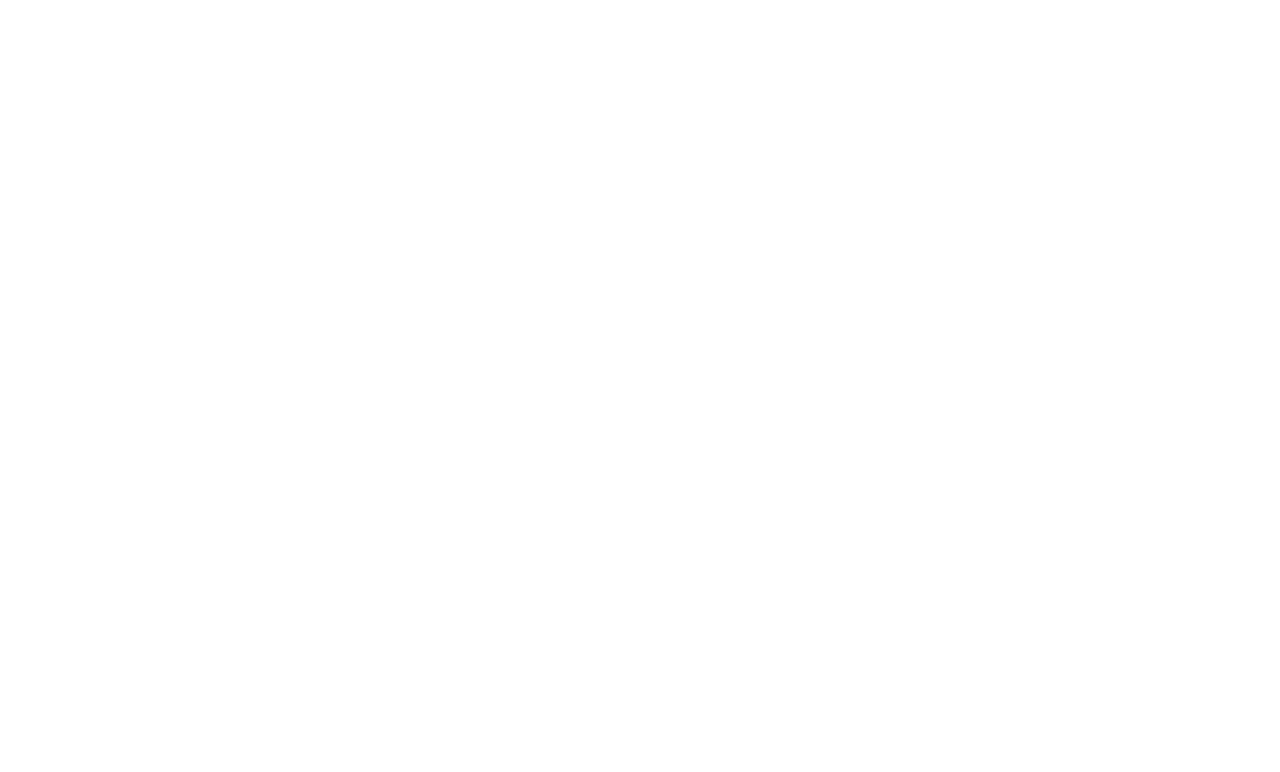
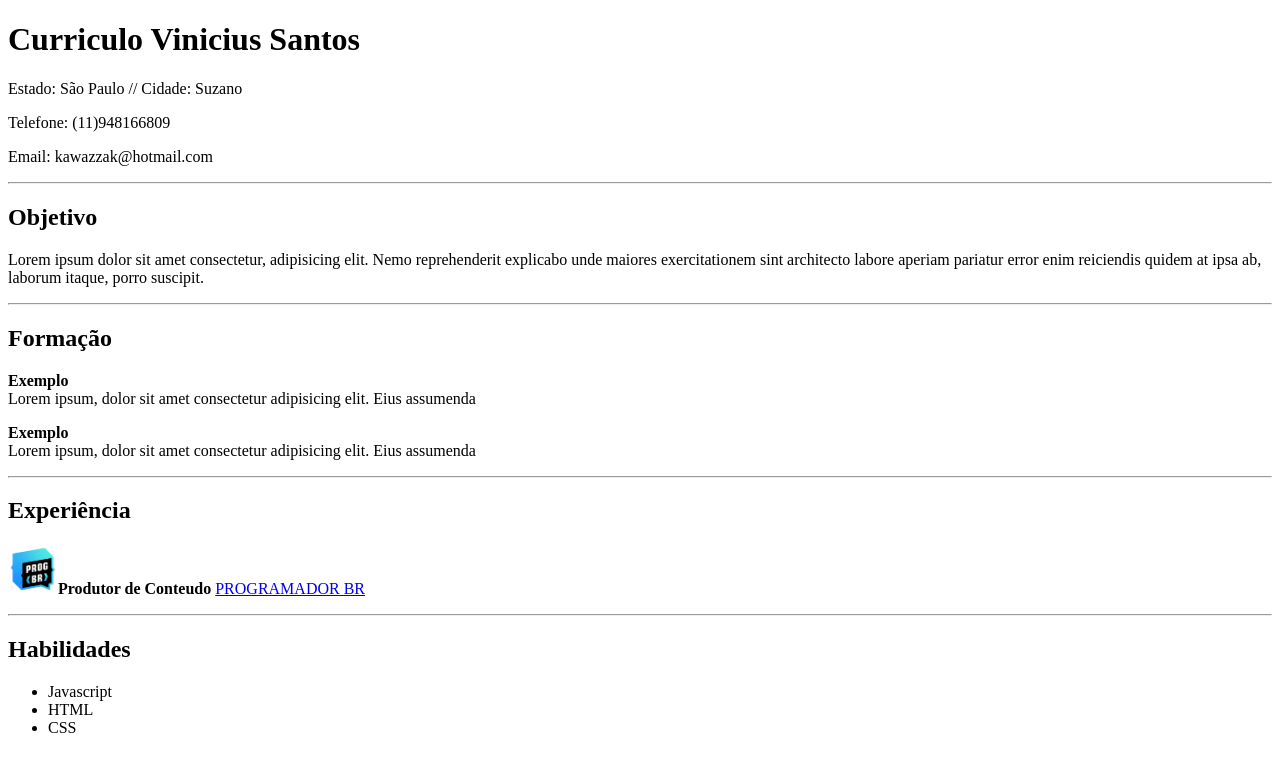
Before and after one commit to vinisantos1096/ProgramadorBR, a plain HTML site: page Desafio01/index.html in a window 1280 px wide. Drawn offline with Linux system fonts and the light colour scheme.

Commit message:
Criando desafio 01 de html proposto pelo curso

```diff
--- a/Desafio01/index.html
+++ b/Desafio01/index.html
@@ -6,6 +6,35 @@
     <title>Desafio de Curriculo</title>
 </head>
 <body>
+    <!--Dados Pessoais-->
+    <h1>Curriculo Vinicius Santos</h1>
+    <p>Estado: São Paulo // Cidade: Suzano</p>
+    <p>Telefone: (11)948166809</p>
+    <p>Email: kawazzak@hotmail.com</p>
+    <hr>
 
+    <!--Objetivos-->
+    <h2>Objetivo</h2>
+    <p>Lorem ipsum dolor sit amet consectetur, adipisicing elit. Nemo reprehenderit explicabo unde maiores exercitationem sint architecto labore aperiam pariatur error enim reiciendis quidem at ipsa ab, laborum itaque, porro suscipit.</p>
+    <hr>
+
+    <!--Formação-->
+    <h2>Formação</h2>
+    <p> <strong>Exemplo</strong> <br>
+    Lorem ipsum, dolor sit amet consectetur adipisicing elit. Eius assumenda </p>
+    <p> <strong>Exemplo</strong> <br>
+    Lorem ipsum, dolor sit amet consectetur adipisicing elit. Eius assumenda </p>
+    <hr>
+
+    <!--Experiencia-->
+    <h2>Experiência</h2>
+    <p><img src="progbr.jpg" alt="Imagem do Programador BR" width="50px"><strong>Produtor de Conteudo</strong> <a href="#">PROGRAMADOR BR</a></p>
+    <hr>
+    <h2>Habilidades</h2>
+    <ul>
+        <li>Javascript</li>
+        <li>HTML</li>
+        <li>CSS</li>
+    </ul>
 </body>
 </html>
```
Also changed, not shown: Desafio01/progbr.jpg (added).
